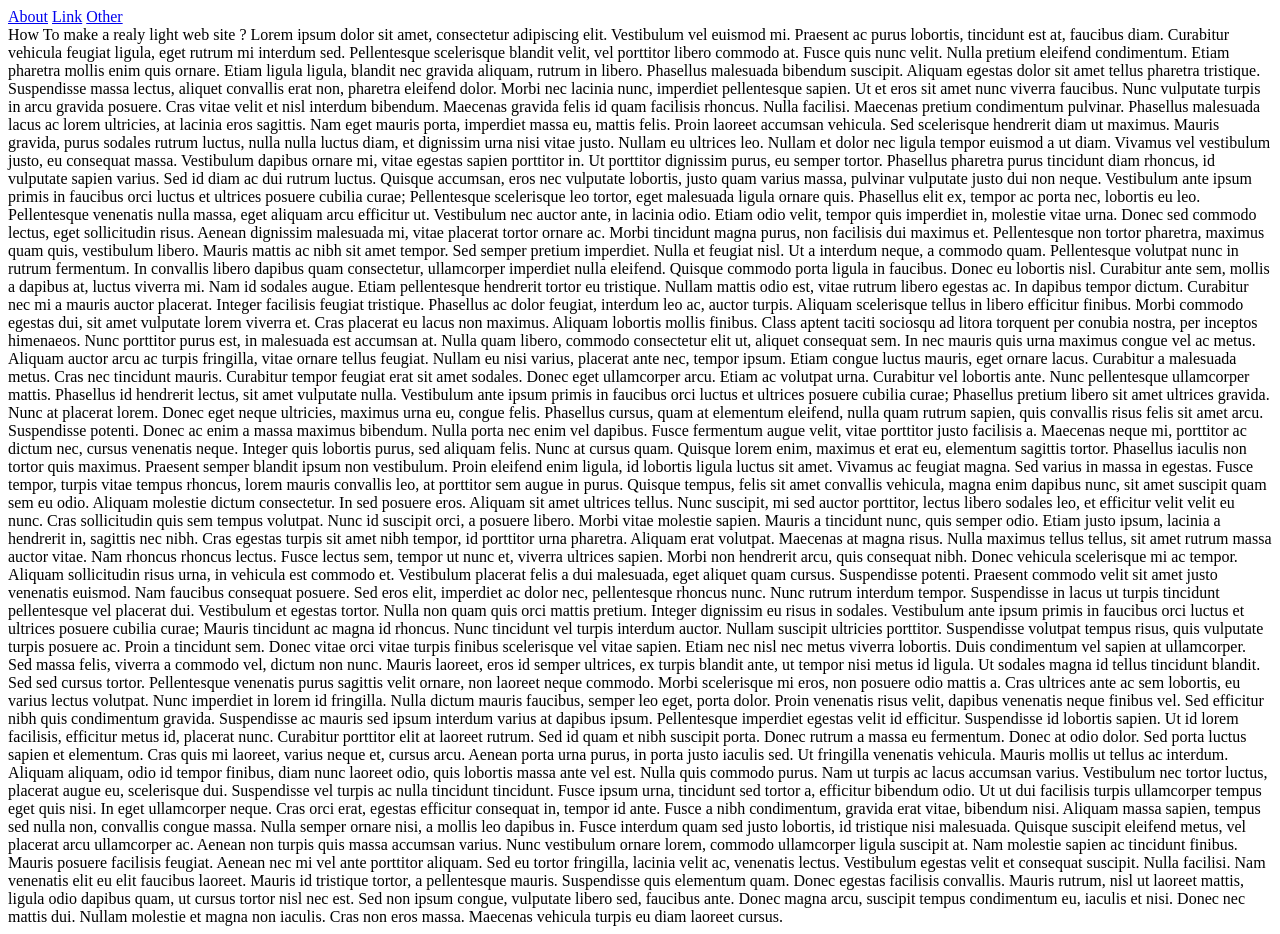
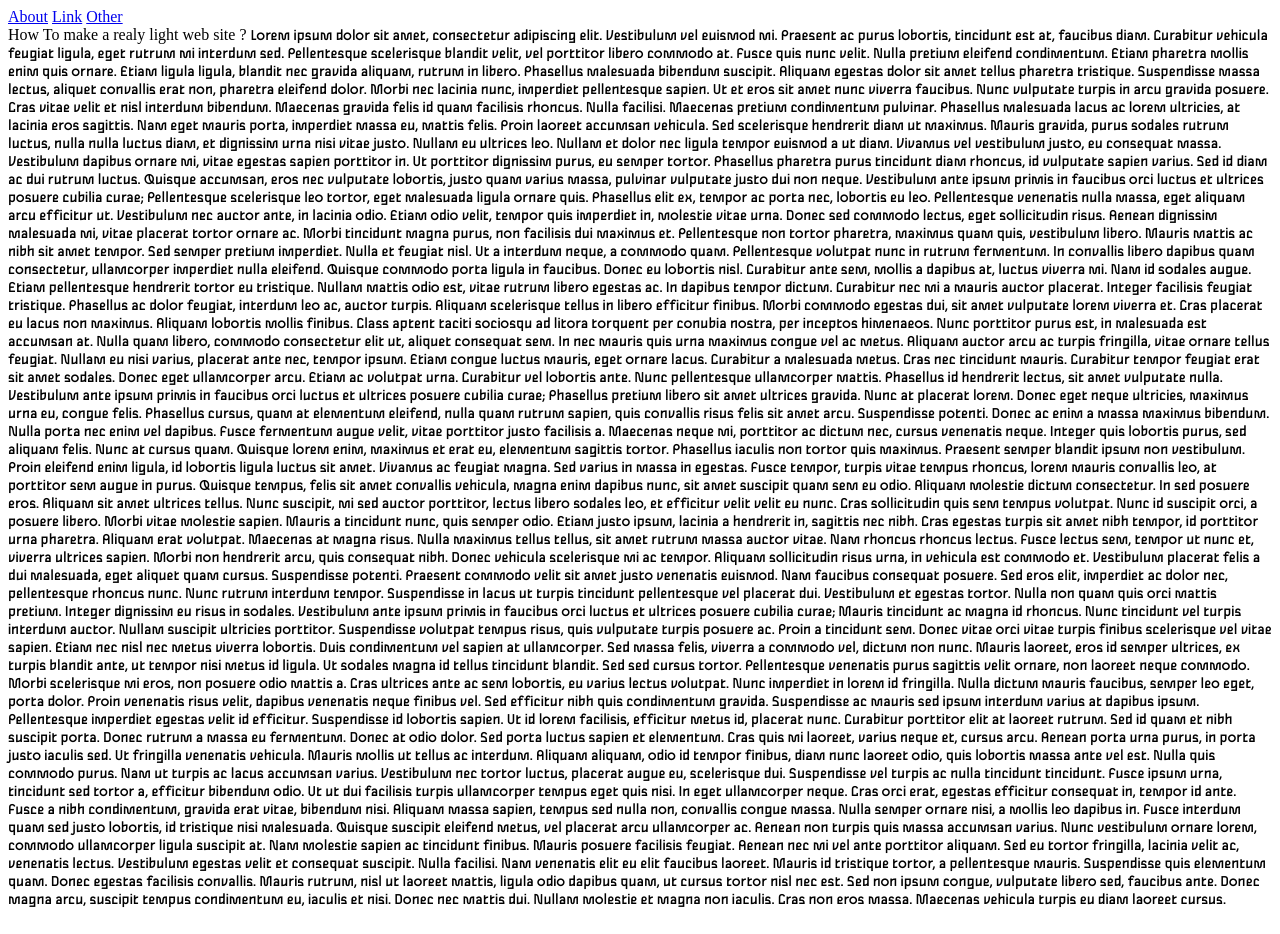
Before and after one commit to git-adrien/512k, a plain HTML site: page about.html in a window 1280 px wide. Drawn offline with Linux system fonts and the light colour scheme.

Commit message:
test font weight

```diff
--- a/about.html
+++ b/about.html
@@ -3,7 +3,23 @@
 <head>
     <meta charset="UTF-8">
     <title>Under512 By My</title>
+    <style>
+        @font-face {
+            font-display: swap;
+            font-family: 'gulax';
+            font-stretch: normal;
+            font-style: normal;
+            font-weight: normal;
+            src: url('./assets/Gulax-Regular.woff') format('woff'),
+            url('./assets/Gulax-Regular.woff2') format('woff2');
+        }
+
+        span {
+            font-family: "gulax", arial;
+        }
+    </style>
 </head>
+
 <body>
 <nav>
     <a href="./about.html">About</a>
```
Also changed, not shown: index.html (+15 -0 lines), link.html (+15 -0 lines), other.html (+15 -0 lines), assets/Gulax-Regular.woff (added), assets/Gulax-Regular.woff2 (added).
